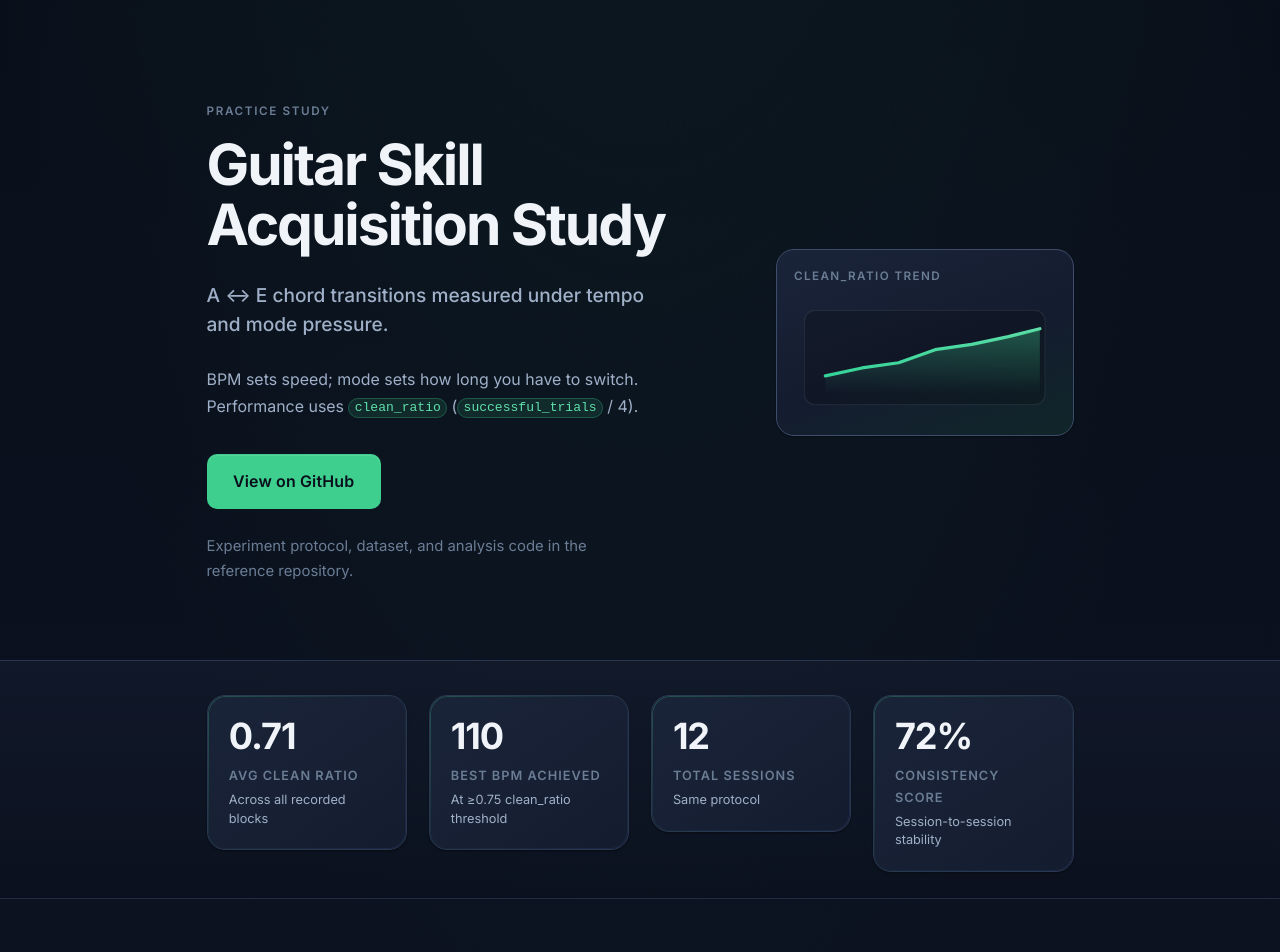
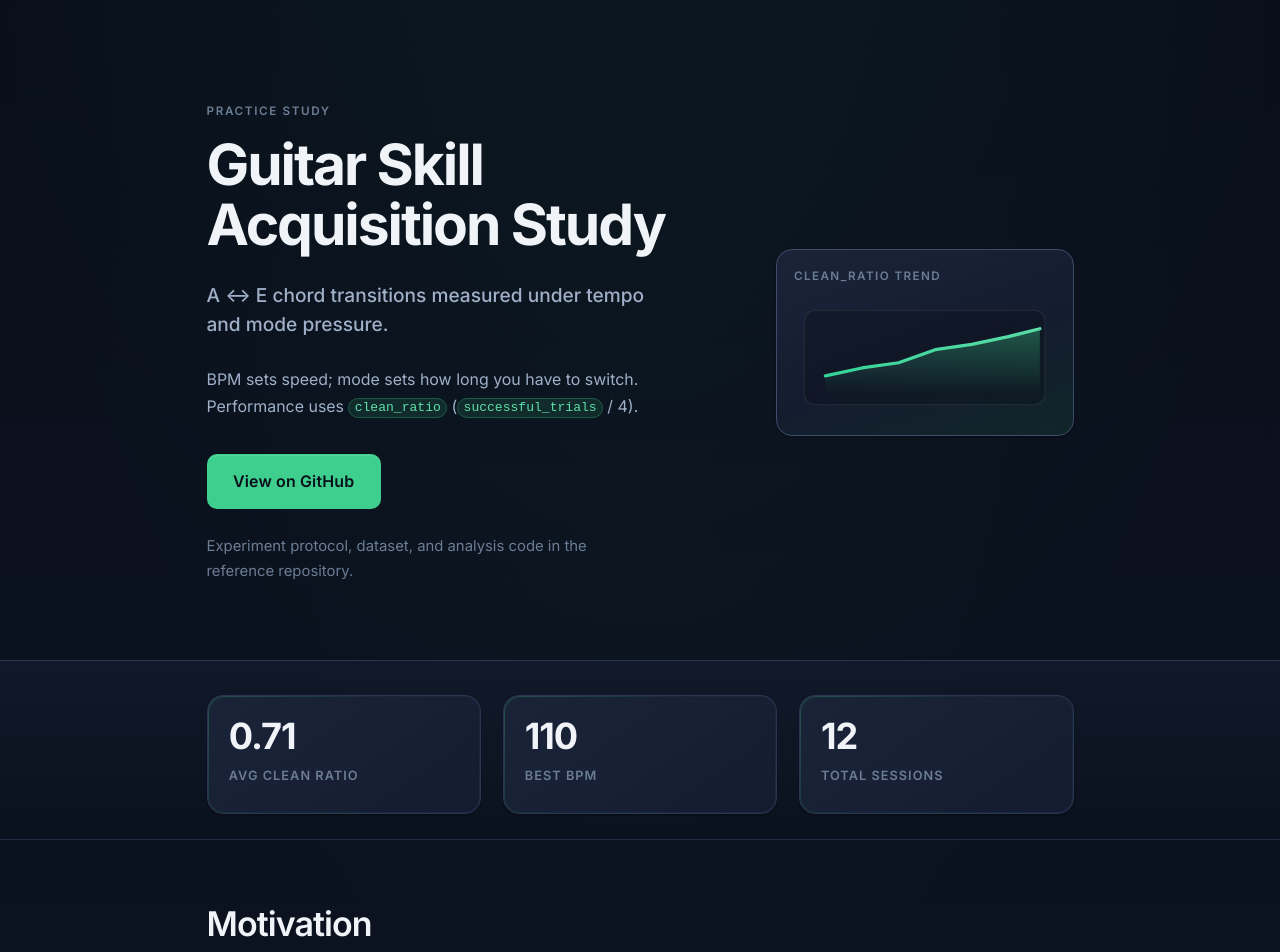
Before and after one commit to rishav-basnet/Guitar-Learning-Research-Website, a React (Vite) app: page / in a window 1280 px wide. Shown: the top 952 px of the page. Built offline with nearby package versions, Linux system fonts and the light colour scheme.

Commit message:
Add metrics section

```diff
--- a/src/App.css
+++ b/src/App.css
@@ -608,12 +608,12 @@
 .metrics-strip__grid {
   display: grid;
   gap: var(--sp-4);
-  grid-template-columns: repeat(2, minmax(0, 1fr));
+  grid-template-columns: 1fr;
 }
 
-@media (min-width: 900px) {
+@media (min-width: 560px) {
   .metrics-strip__grid {
-    grid-template-columns: repeat(4, minmax(0, 1fr));
+    grid-template-columns: repeat(3, minmax(0, 1fr));
     gap: var(--sp-5);
   }
 }
--- a/src/components/MetricCard.jsx
+++ b/src/components/MetricCard.jsx
@@ -1,9 +1,8 @@
-export default function MetricCard({ label, value, hint }) {
+export default function MetricCard({ label, value }) {
   return (
     <div className="metric-card">
       <p className="metric-card__value">{value}</p>
       <p className="metric-card__label">{label}</p>
-      {hint ? <p className="metric-card__hint">{hint}</p> : null}
     </div>
   )
 }
--- a/src/components/MetricsStrip.jsx
+++ b/src/components/MetricsStrip.jsx
@@ -7,28 +7,13 @@ export default function MetricsStrip() {
       <Container>
         <div className="metrics-strip__grid" role="list">
           <div role="listitem">
-            <MetricCard
-              label="Avg clean ratio"
-              value="0.71"
-              hint="Across all recorded blocks"
-            />
+            <MetricCard label="Avg Clean Ratio" value="0.71" />
           </div>
           <div role="listitem">
-            <MetricCard
-              label="Best BPM achieved"
-              value="110"
-              hint="At ≥0.75 clean_ratio threshold"
-            />
+            <MetricCard label="Best BPM" value="110" />
           </div>
           <div role="listitem">
-            <MetricCard label="Total sessions" value="12" hint="Same protocol" />
-          </div>
-          <div role="listitem">
-            <MetricCard
-              label="Consistency score"
-              value="72%"
-              hint="Session-to-session stability"
-            />
+            <MetricCard label="Total Sessions" value="12" />
           </div>
         </div>
       </Container>
--- a/src/index.css
+++ b/src/index.css
@@ -40,7 +40,7 @@
   --radius-sm: 6px;
   --radius-md: 10px;
   --radius-lg: 14px;
-  --radius-xl: 18px;
+  --radius-xl: 16px;
 
   --shadow-sm: 0 1px 2px rgba(0, 0, 0, 0.45);
   --shadow-md: 0 12px 40px rgba(0, 0, 0, 0.35);
```
